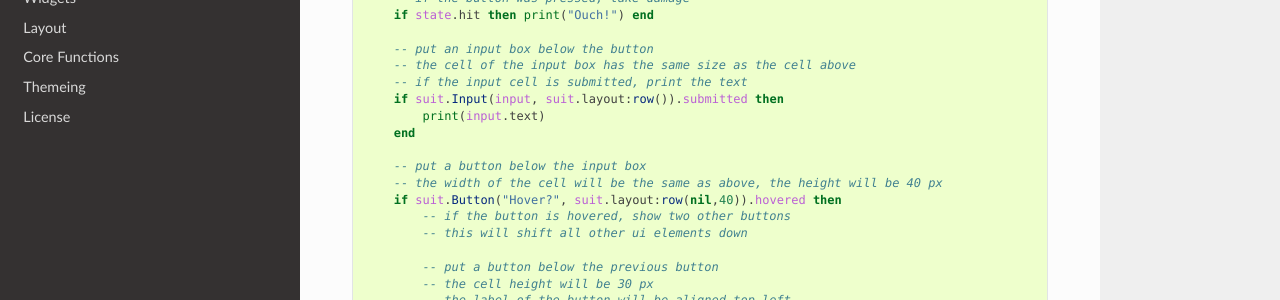
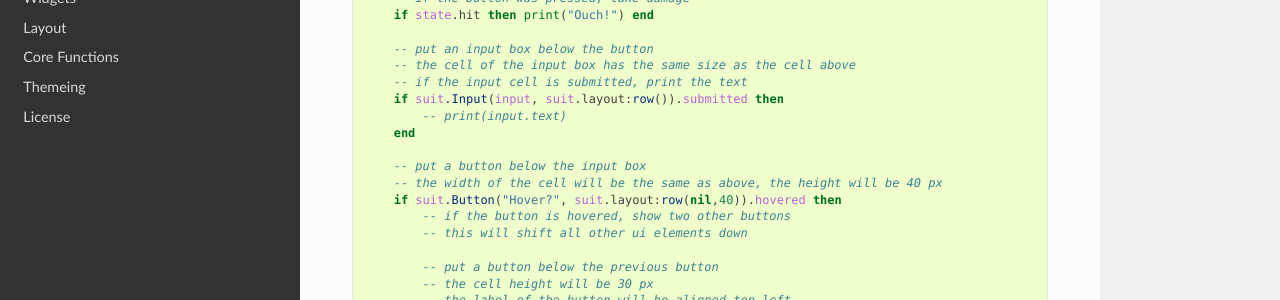
Before and after one commit to moarzz/brickbreaker-lua, a Sphinx documentation site: the page built from Libraries/Suit/docs/index.rst, in a window 1280 px wide and 900 px high, scrolled down 2701 px. Shown: the part 151-451 px from the top of the window. Built offline with Sphinx 7.4.7 and the Read the Docs theme 3.1.0, drawn with Linux system fonts in a browser that asks for light colours.

Commit message:
Push before item system

```diff
--- a/Libraries/Suit/docs/index.rst
+++ b/Libraries/Suit/docs/index.rst
@@ -100,7 +100,7 @@ The following code will create this UI:
         -- the cell of the input box has the same size as the cell above
         -- if the input cell is submitted, print the text
         if suit.Input(input, suit.layout:row()).submitted then
-            print(input.text)
+            -- print(input.text)
         end
 
         -- put a button below the input box
```
Also changed, not shown: 10 other files.
